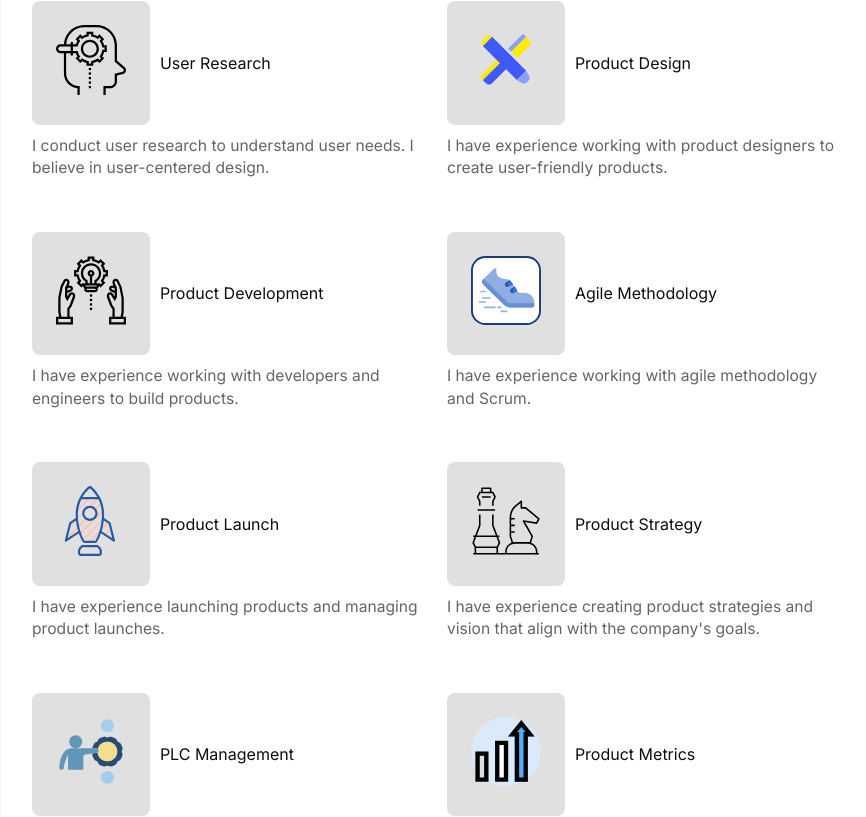
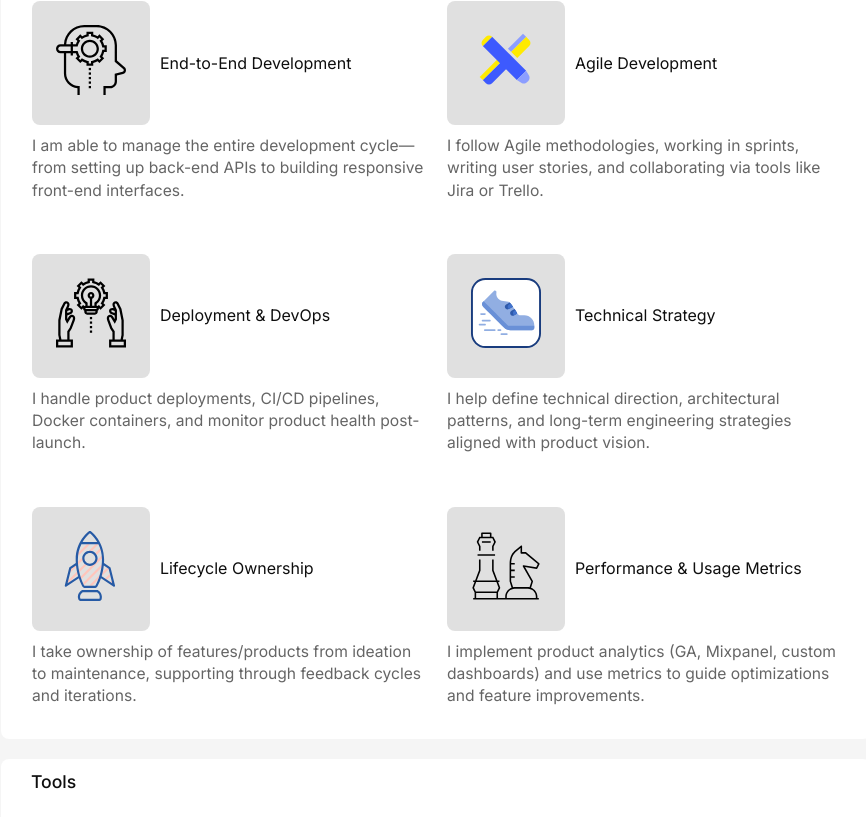
Before and after one commit to Inno-cent/PORTFOLIO, a Next.js app: page /stack in a window 1280 px wide. Shown: the part 774-1591 px from the top of the page, without its empty margins (304-1170 px from the left). Built offline with nearby package versions, Linux system fonts and the light colour scheme.

Commit message:
feat: stack update

```diff
--- a/src/app/stack/page.jsx
+++ b/src/app/stack/page.jsx
@@ -57,53 +57,42 @@ const Stack = () => {
                 alt="UI/UX Implementation"
               />
               <StackCard
-                title="User Research"
-                subtitle="I conduct user research to understand user needs. I believe in user-centered design."
+                title="End-to-End Development"
+                subtitle="I am able to manage the entire development cycle—from setting up back-end APIs to building responsive front-end interfaces."
                 logo="/research.svg"
                 alt="AI Product Management logo"
               />
               <StackCard
-                title="Product Design"
-                subtitle="I have experience working with product designers to create user-friendly products."
+                title="Agile Development"
+                subtitle="I follow Agile methodologies, working in sprints, writing user stories, and collaborating via tools like Jira or Trello."
                 logo="/design.svg"
-                alt="AI Product Management logo"
+                alt="Agile Development"
               />
               <StackCard
-                title="Product Development"
-                subtitle="I have experience working with developers and engineers to build products."
+                title="Deployment & DevOps"
+                subtitle="I handle product deployments, CI/CD pipelines, Docker containers, and monitor product health post-launch."
                 logo="/development.svg"
-                alt="AI Product Management logo"
+                alt="Deployment & DevOps"
               />
               <StackCard
-                title="Agile Methodology"
-                subtitle="I have experience working with agile methodology and Scrum."
+                title="Technical Strategy"
+                subtitle="I help define technical direction, architectural patterns, and long-term engineering strategies aligned with product vision."
                 logo="/agile.svg"
-                alt="AI Product Management logo"
+                alt="Technical Strategy"
               />
               <StackCard
-                title="Product Launch"
-                subtitle="I have experience launching products and managing product launches."
+                title="Lifecycle Ownership"
+                subtitle="I take ownership of features/products from ideation to maintenance, supporting through feedback cycles and iterations."
                 logo="/launch.svg"
-                alt="AI Product Management logo"
+                alt="Lifecycle Ownership"
               />
               <StackCard
-                title="Product Strategy"
-                subtitle="I have experience creating product strategies and vision that align with the company's goals."
+                title="Performance & Usage Metrics"
+                subtitle="I implement product analytics (GA, Mixpanel, custom dashboards) and use metrics to guide optimizations and feature improvements."
                 logo="/strategy.svg"
-                alt="AI Product Management logo"
+                alt="Performance & Usage Metrics"
               />
-              <StackCard
-                title="PLC Management"
-                subtitle="I have experience managing product life cycle. I can take a product from ideation to launch. I have taken a product from ideation to launch."
-                logo="/management.svg"
-                alt="AI Product Management logo"
-              />
-              <StackCard
-                title="Product Metrics"
-                subtitle="I have experience defining product metrics and KPIs. I use data to make informed decisions. I believe in data-driven product management."
-                logo="/metrics.svg"
-                alt="AI Product Management logo"
-              />
+
             </div>
           </div>
         </div>
```
